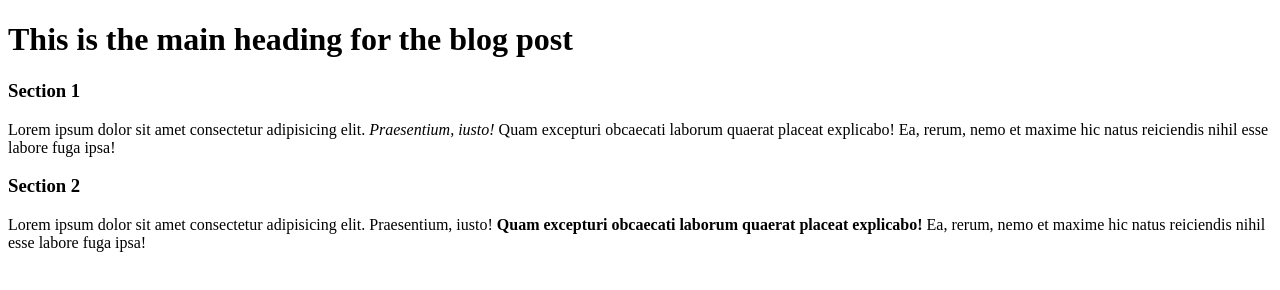
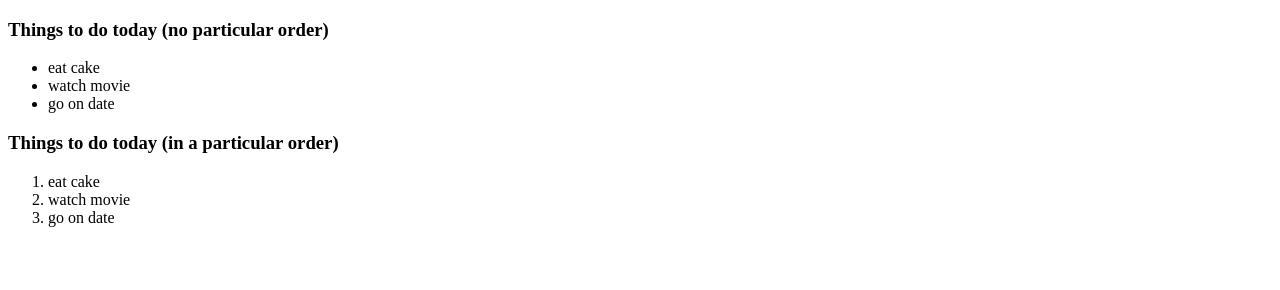
Before and after one commit to YuryiM/git_test, a plain HTML site: page index.html in a window 1280 px wide. Drawn offline with Linux system fonts and the light colour scheme.

Commit message:
Added list practice to index.html

```diff
--- a/index.html
+++ b/index.html
@@ -1,15 +1,23 @@
 <!DOCTYPE html>
 <html lang="en">
-    <head>
-        <meta charset="UTF-8">
-        <title>Homepage</title>
-    </head>
-    <body>
-        <h1>This is the main heading for the blog post</h1>
-        <h3>Section 1</h3>
-        <p>Lorem ipsum dolor sit amet consectetur adipisicing elit. <em>Praesentium, iusto!</em> Quam excepturi obcaecati laborum quaerat placeat explicabo! Ea, rerum, nemo et maxime hic natus reiciendis nihil esse labore fuga ipsa!</p>
-        <h3>Section 2</h3>
-        <p>Lorem ipsum dolor sit amet consectetur adipisicing elit. Praesentium, iusto! <strong>Quam excepturi obcaecati laborum quaerat placeat explicabo!</strong> Ea, rerum, nemo et maxime hic natus reiciendis nihil esse labore fuga ipsa!</p>
-        <!-- This is an html comment -->
-    </body>
+<head>
+    <meta charset="UTF-8">
+    <meta http-equiv="X-UA-Compatible" content="IE=edge">
+    <meta name="viewport" content="width=device-width, initial-scale=1.0">
+    <title>Document</title>
+</head>
+<body>
+    <h3>Things to do today (no particular order)</h3>
+    <ul>
+        <li>eat cake</li>
+        <li>watch movie</li>
+        <li>go on date</li>
+    </ul>
+    <h3>Things to do today (in a particular order)</h3>
+    <ol>
+        <li>eat cake</li>
+        <li>watch movie</li>
+        <li>go on date</li>
+    </ol>
+</body>
 </html>
```
